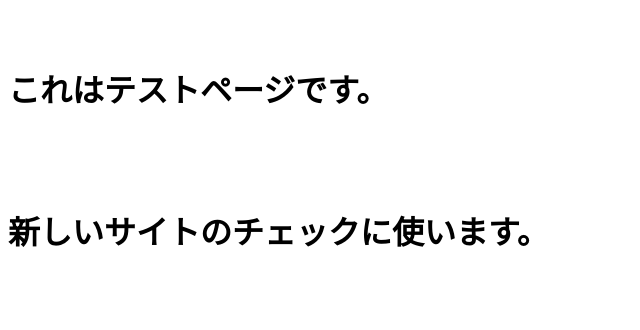
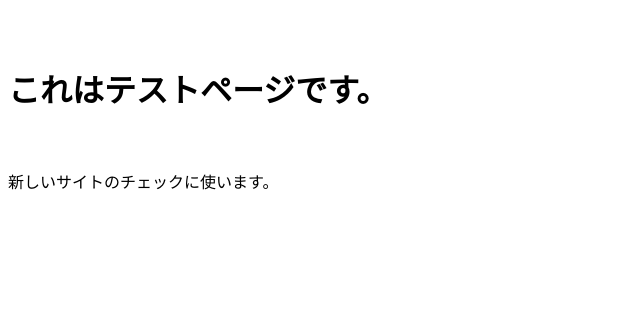
Before and after one commit to onishi-syake/test_html, a plain HTML site: page index.html in a window 1280 px wide. Shown: the whole page, without its empty margins (0-640 px from the left). Drawn offline with Linux system fonts and the light colour scheme.

Commit message:
Update index.html

```diff
--- a/index.html
+++ b/index.html
@@ -5,7 +5,7 @@
   <body>
     <br/>
     <br/>
-    <h1>これはテストページです。<h1/>
+    <h1>これはテストページです。</h1>
     <br/>
     <br/>
     新しいサイトのチェックに使います。
```
